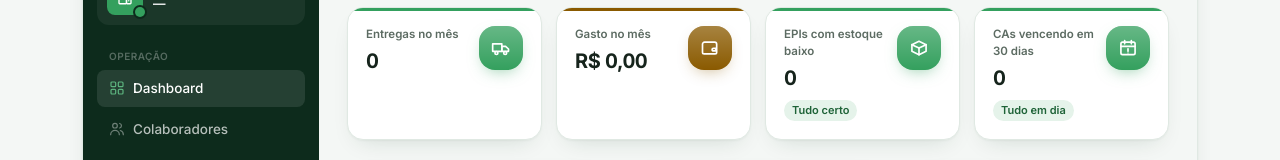
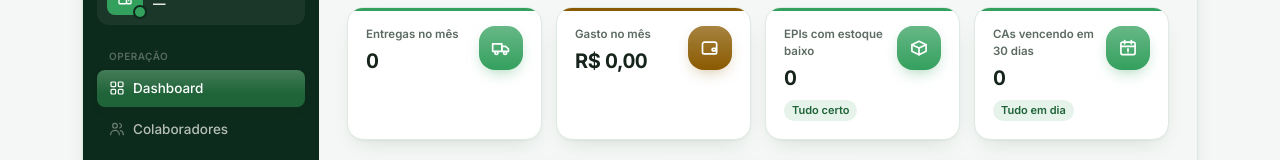
Before and after one commit to rflmorgado/Morsafe, a Next.js app: page /dashboard in a window 1280 px wide. Shown: the part 124-284 px from the top of the page. Built offline with nearby package versions, Linux system fonts and the light colour scheme; no server answers.

Commit message:
Update app-shell.tsx

```diff
--- a/src/components/layout/app-shell.tsx
+++ b/src/components/layout/app-shell.tsx
@@ -114,14 +114,24 @@ function NavLinks({
                 href={item.href}
                 onClick={onNavigate}
                 className={`flex items-center gap-2 rounded-lg px-3 py-2.5 text-[13.5px] font-medium transition ${
+                  // Pedido do Rafael, 06/11/2026: comparando com outras
+                  // plataformas de referência (dashboards tipo Mindweave),
+                  // o destaque do item ativo ficava fraco demais
+                  // (bg-white/10 — um véu quase imperceptível sobre o verde
+                  // já escuro do --brand-950). Trocado por um "pill" sólido
+                  // na cor de marca já usada nos botões primários
+                  // (bg-brand-700, ver .bg-brand-700 em globals.css), com
+                  // uma sombra sutil pra dar profundidade — mesma lógica
+                  // visual de "isto é uma superfície elevada e ativa" que
+                  // os botões já têm, aplicada à navegação.
                   active
-                    ? "bg-white/10 text-white"
+                    ? "bg-brand-700 text-white shadow-[0_2px_10px_-2px_rgba(0,0,0,0.45)]"
                     : "text-white/70 hover:bg-white/5 hover:text-white/90"
                 }`}
               >
                 {Icon && (
                   <Icon
-                    className={`h-4 w-4 shrink-0 ${active ? "text-brand-400" : "text-white/40"}`}
+                    className={`h-4 w-4 shrink-0 ${active ? "text-white" : "text-white/40"}`}
                   />
                 )}
                 <span className="leading-tight">{item.label}</span>
```
